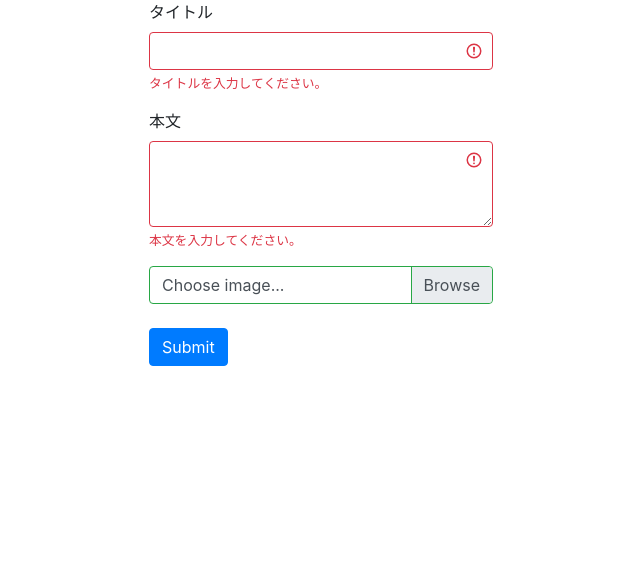
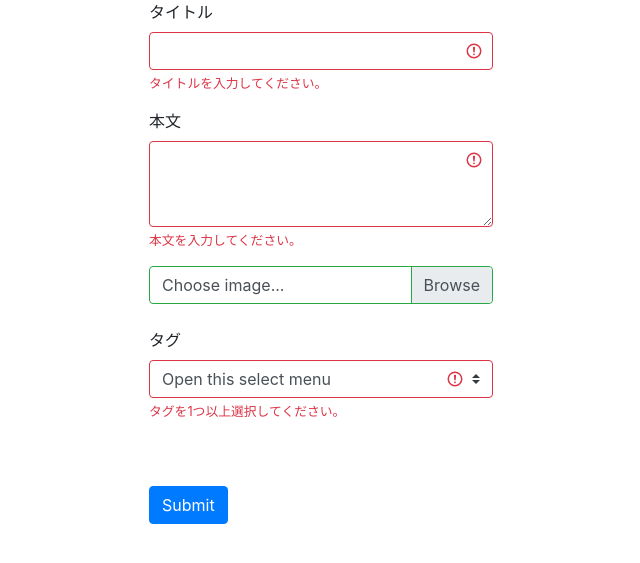
Before and after one commit to yeonhyunglim/kenshu-backend, a PHP site: page / in a window 1280 px wide. Shown: the top 563 px of the page, without its empty margins (319-959 px from the left). Run offline with PHP 8.4, Linux system fonts and the light colour scheme; data that the repository does not hold is empty.

Commit message:
selectを作ったけど、まだmultiple selectができないです。

```diff
--- a/src/index.php
+++ b/src/index.php
@@ -33,8 +33,28 @@
                 <input type="file" name="images[]" class="custom-file-input" accept="image/png, image/jpeg" mutiple>
                 <label class="custom-file-label">Choose image...</label>
             </div>
+            <br>
+            <br>
             <!-- thumb_nail-->
             <!-- tags  -->
+            <div class="form-group">
+                <label>タグ</label>
+                <select class="custom-select form-control is-invalid" name="tags" mutiple required>
+                    <option value="">Open this select menu</option>
+                    <option value="1">総合</option>
+                    <option value="2">テクノロジー</option>
+                    <option value="3">モバイル</option>
+                    <option value="4">アプリ</option>
+                    <option value="5">エンタメ</option>
+                    <option value="6">ビューティー</option>
+                    <option value="7">ファッション</option>
+                    <option value="8">ライフスタsイル</option>
+                    <option value="9">ビジネス</option>
+                    <option value="10">グルメ</option>
+                    <option value="11">スポーツ</option>
+                </select>
+                <div class="invalid-feedback">タグを1つ以上選択してください。</div>
+            </div>
             <br>
             <br>
             <div class="form-group">
```
